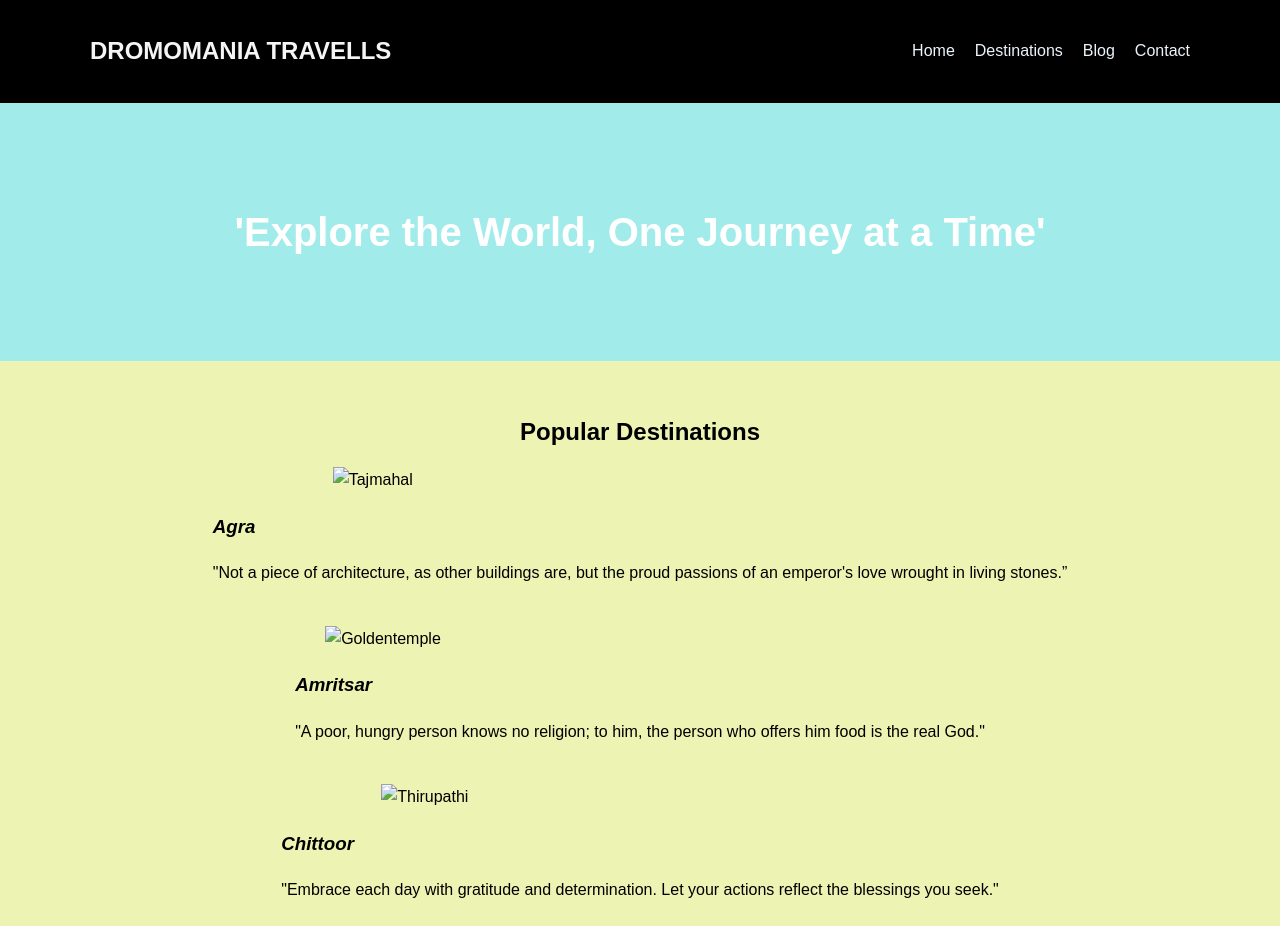
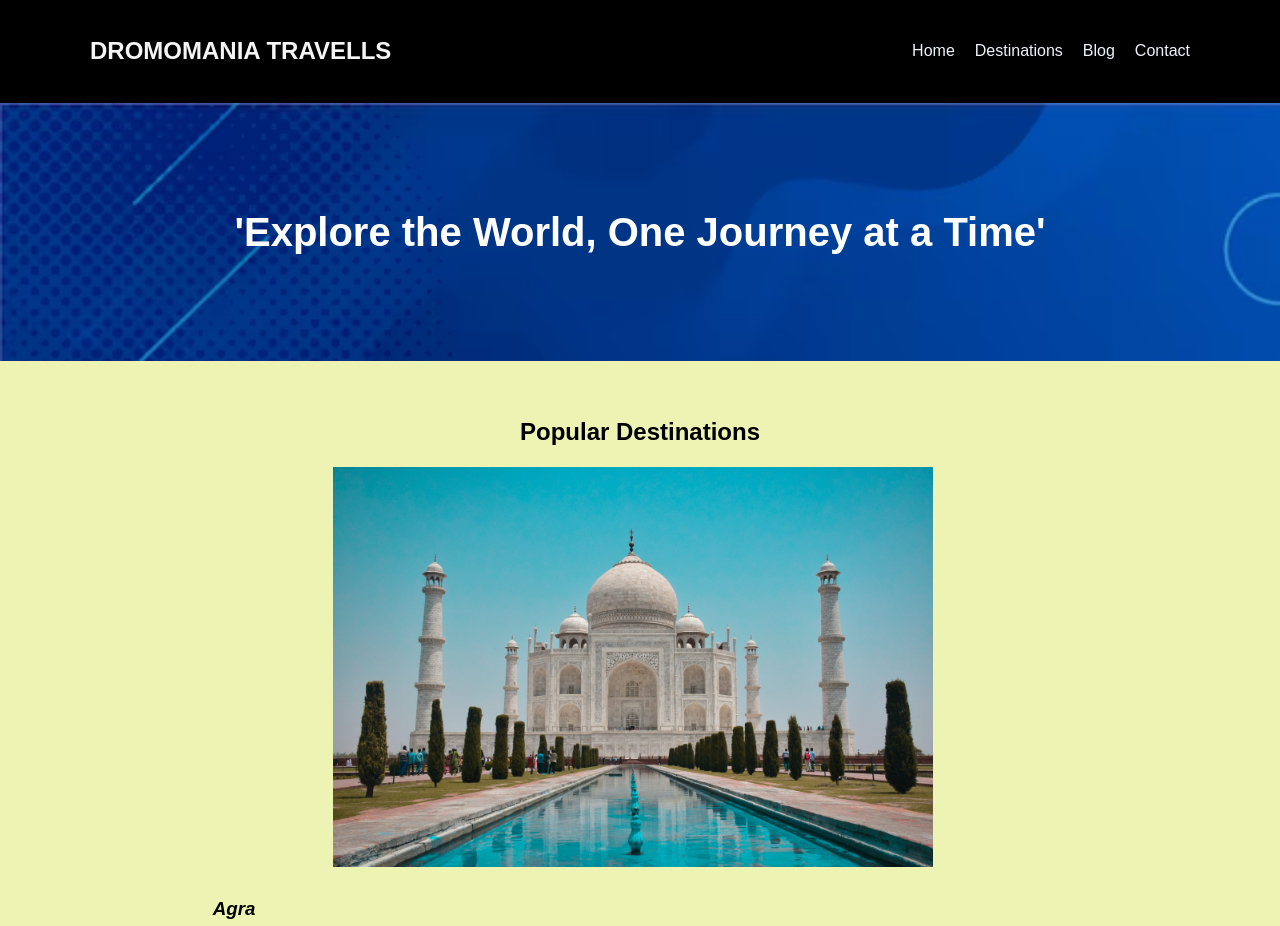
Before and after one commit to manojkumar165/Travel_blog, a plain HTML site: page index.html in a window 1280 px wide. Shown: the top 926 px of the page. Drawn offline with Linux system fonts and the light colour scheme; the site is published under a folder, as on GitHub Pages, so addresses that start at the root find nothing.

Commit message:
Image directory

```diff
--- a/index.html
+++ b/index.html
@@ -25,19 +25,19 @@
         <h2>Popular Destinations</h2>
         <div class="cards">
             <div class="card1">
-                <img id="taj" src="/images/tajmahal.png" alt="Tajmahal" width="600px">
+                <img id="taj" src="./images/tajmahal.png" alt="Tajmahal" width="600px">
                 <h3><i>Agra</i></b></h3>
                 <p>"Not a piece of architecture, as other buildings are,
                     but the proud passions of an emperor's love wrought in living stones.”</p>
             </div>
             <div class="card2">
-                <img id="gold" src="/images/goldentemple.png" alt="Goldentemple">
+                <img id="gold" src="./images/goldentemple.png" alt="Goldentemple">
                 <h3><i>Amritsar</i></h3>
                 <p>"A poor, hungry person knows no religion; to him,
                    the person who offers him food is the real God."</p>
             </div>
             <div class="card3">
-                <img id="tirupati" src="/images/tirupati.png" alt="Thirupathi">
+                <img id="tirupati" src="./images/tirupati.png" alt="Thirupathi">
                 <h3><i>Chittoor</i></h3>
                 <p>"Embrace each day with gratitude and determination.
                    Let your actions reflect the blessings you seek."</p>
--- a/styles.css
+++ b/styles.css
@@ -46,7 +46,7 @@ header ul li a {
     text-align: center;
     padding: 4rem 1rem;
     background-color: rgb(162, 235, 235);
-    background-image: url("/images/banner.png");
+    background-image: url("./images/banner.png");
     background-size: cover;
 }
 
```
